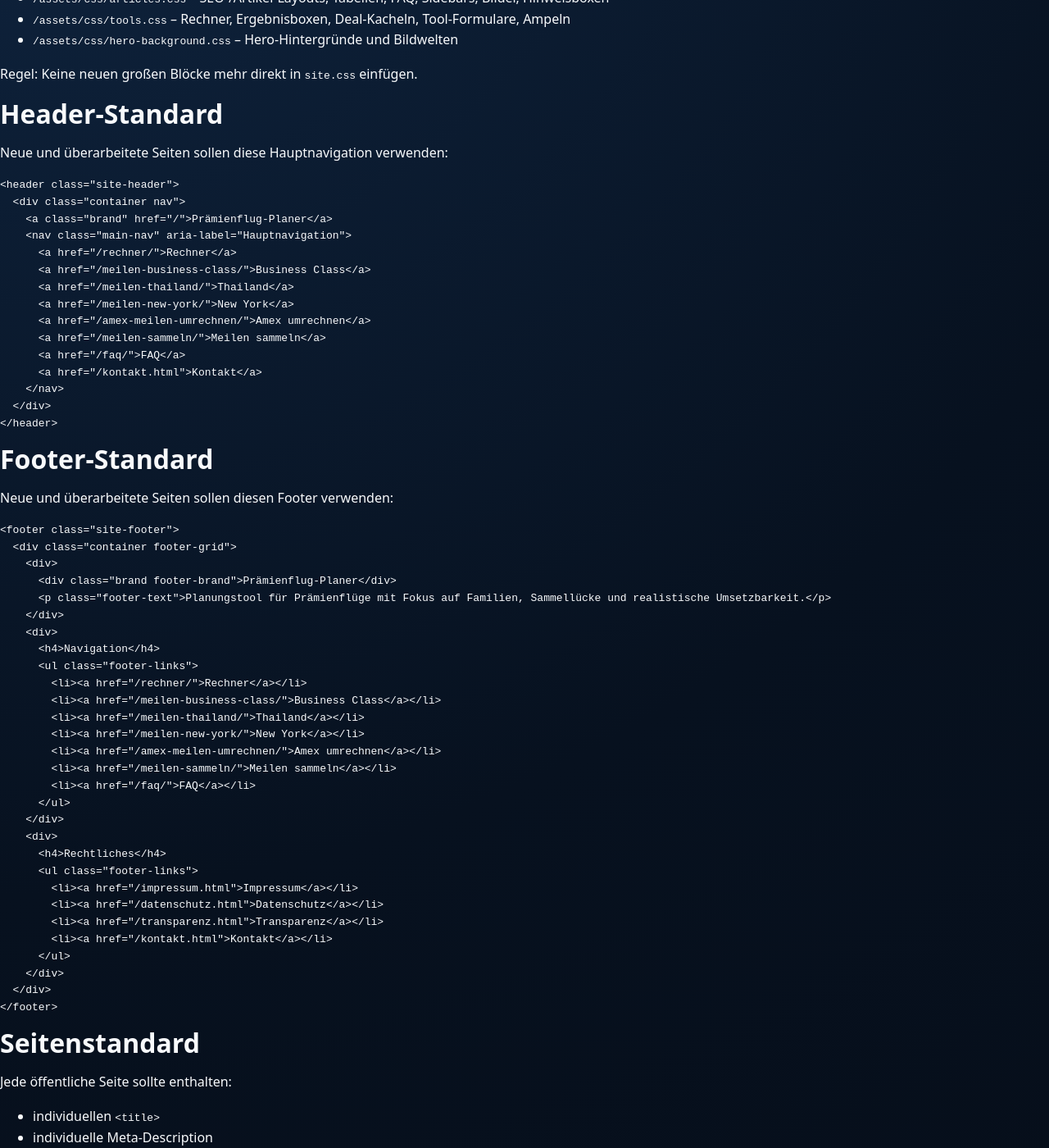
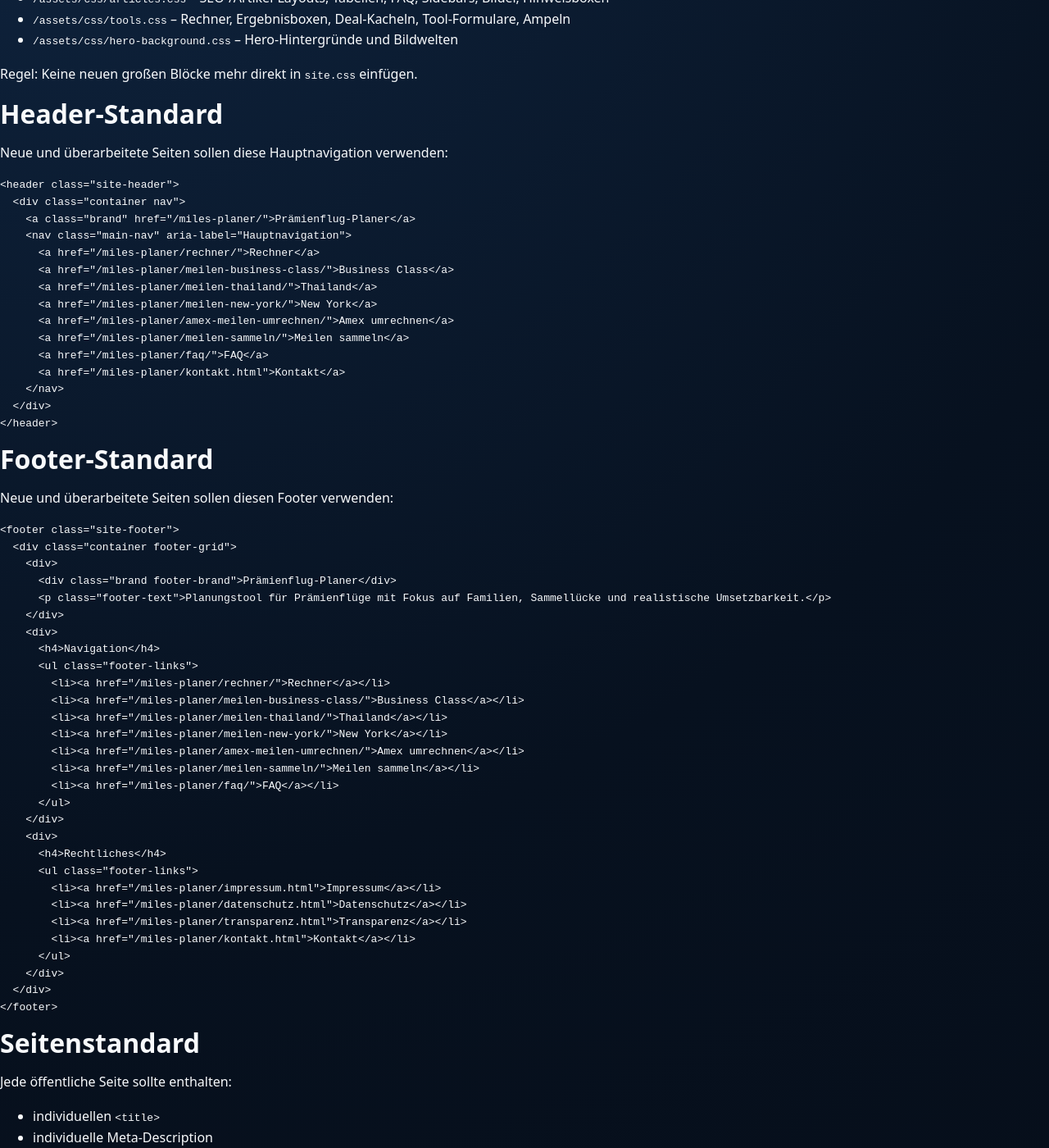
Before and after one commit to Praemienflug-Planer/miles-planer, a Jekyll site: the page built from docs/maintenance-standards.md, in a window 1280 px wide and 1400 px high, scrolled down 468 px. Shown: the whole window at 82% size. Built offline with Jekyll 4.4.1, drawn with Linux system fonts in a browser that asks for light colours; our own code applies the rules of GitHub Pages for plain Markdown files; some of the changed lines change nothing that is shown.

Commit message:
Remove legacy path rewriting from page layout

```diff
--- a/_layouts/page.html
+++ b/_layouts/page.html
@@ -41,7 +41,7 @@
   <link rel="stylesheet" href="/assets/css/site.css?v=20260609-events" />
   <link rel="stylesheet" href="/assets/css/hero-background.css?v=20260602-central-layout-3" />
   {% if page.extra_css %}
-    {% for css in page.extra_css %}<link rel="stylesheet" href="{{ css | replace: '/miles-planer/assets/', '/assets/' | replace: '/miles-planer/images/', '/images/' | replace: '/miles-planer/', '/' }}" />{% endfor %}
+    {% for css in page.extra_css %}<link rel="stylesheet" href="{{ css }}" />{% endfor %}
   {% endif %}
 </head>
 <body>
@@ -49,13 +49,7 @@
   {% include header.html %}
 
   <main id="main-content">
-    {{ content
-      | replace: 'https://praemienflug-planer.github.io/miles-planer/', 'https://praemienflug-planer.de/'
-      | replace: 'https://praemienflug-planer.github.io/miles-planer', 'https://praemienflug-planer.de'
-      | replace: '/miles-planer/assets/', '/assets/'
-      | replace: '/miles-planer/images/', '/images/'
-      | replace: '/miles-planer/', '/'
-    }}
+    {{ content }}
   </main>
 
   {% include footer.html %}
@@ -65,7 +59,7 @@
   <script src="/assets/js/nav-toggle.js?v=20260602-central-layout-3"></script>
   <script src="/assets/js/page-enhancements.js?v=20260602-central-layout-3"></script>
   {% if page.extra_js %}
-    {% for js in page.extra_js %}<script src="{{ js | replace: '/miles-planer/assets/', '/assets/' | replace: '/miles-planer/images/', '/images/' | replace: '/miles-planer/', '/' }}"></script>{% endfor %}
+    {% for js in page.extra_js %}<script src="{{ js }}"></script>{% endfor %}
   {% endif %}
 </body>
 </html>
```
